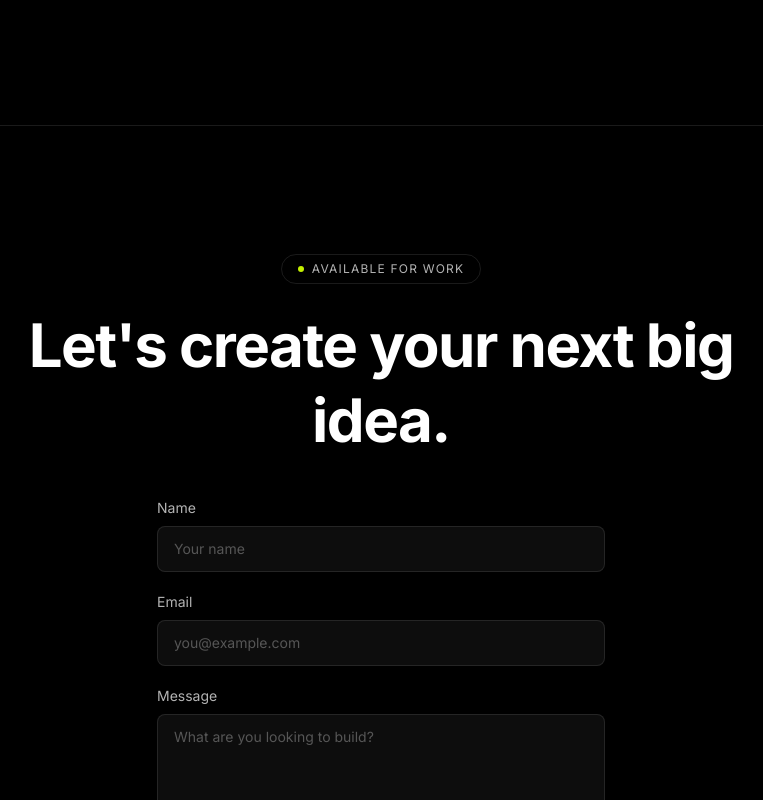
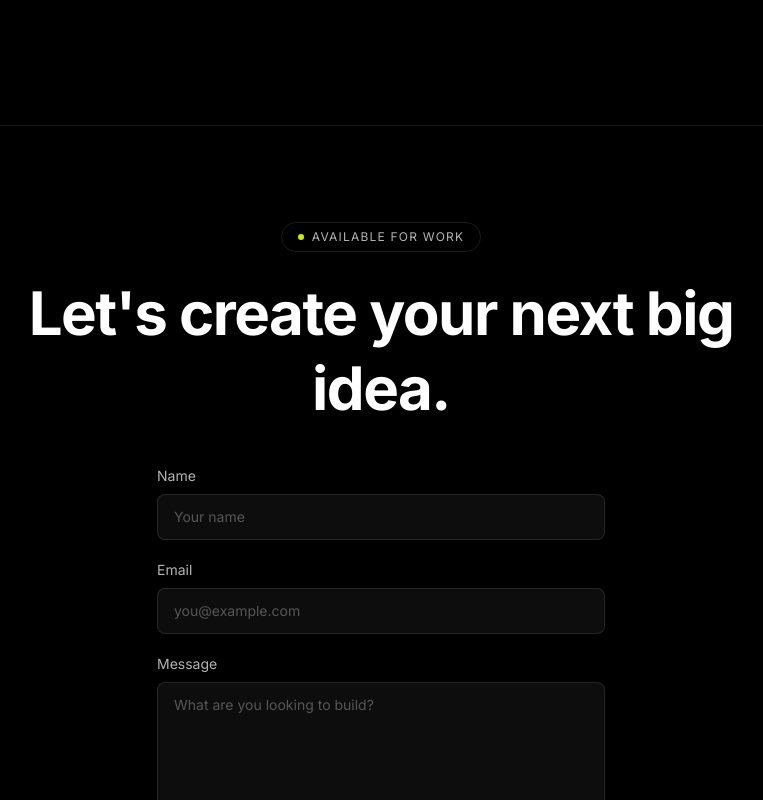
Before and after one commit to roy-dela-torre/portfolio_react_tailwind, a Next.js app: page /blog in a window 1280 px wide. Shown: the part 620-1420 px from the top of the page, without its empty margins (259-1022 px from the left). Built offline with nearby package versions, Linux system fonts and the light colour scheme.

Commit message:
update footer

```diff
--- a/components/CTAFooter.tsx
+++ b/components/CTAFooter.tsx
@@ -10,7 +10,7 @@ export default function CTAFooter() {
 
   return (
     <footer id="contact" className="border-t border-white/10">
-      <div className="mx-auto max-w-6xl px-6 py-24 text-center md:py-32">
+      <div className="mx-auto max-w-6xl px-6 py-18 text-center md:py-24">
         <Reveal stagger={false}>
           <span className="mb-6 inline-flex items-center gap-2 rounded-full border border-white/10 px-4 py-1.5 text-xs uppercase tracking-widest text-white/70">
             <span className="h-1.5 w-1.5 rounded-full bg-accent" aria-hidden="true" />
```
